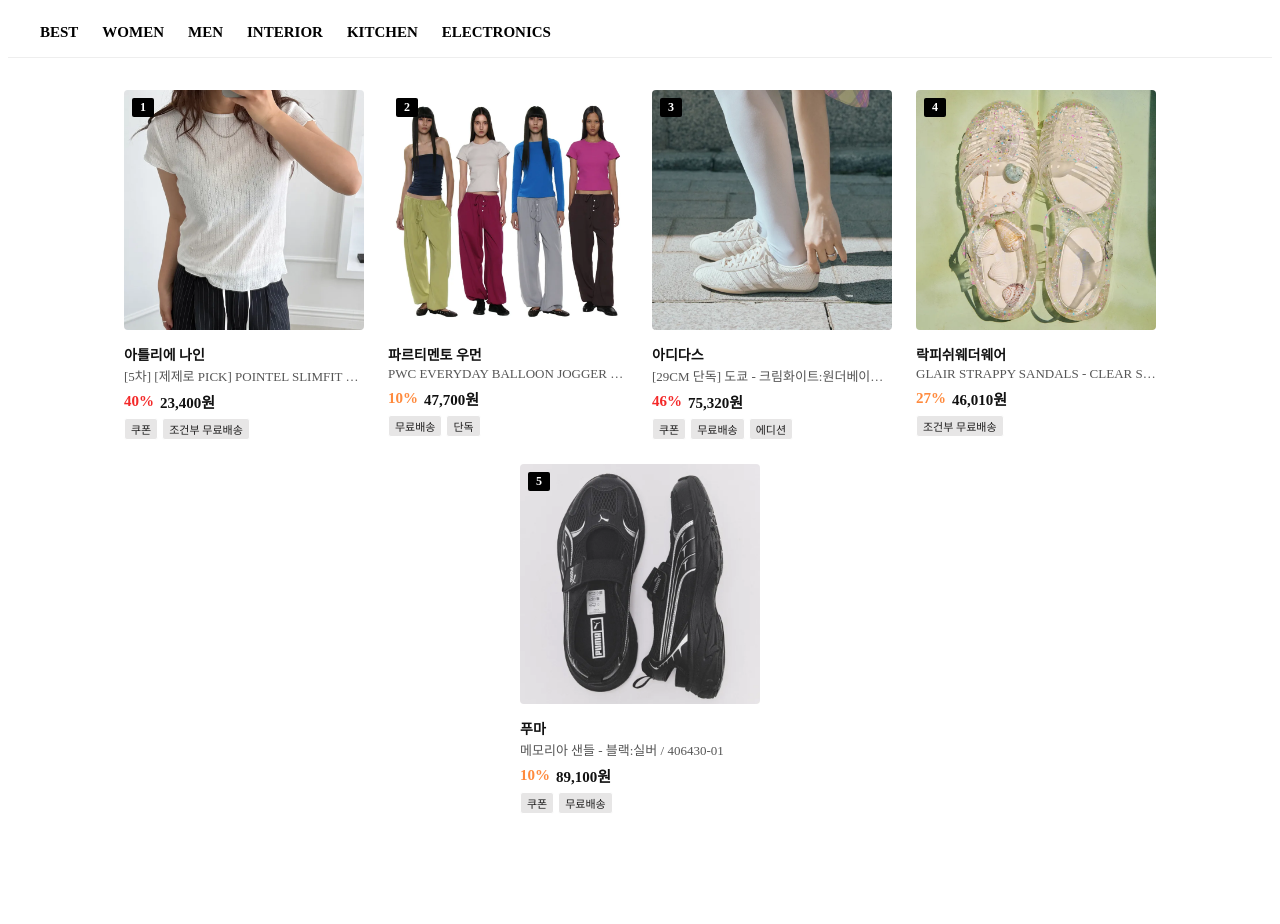
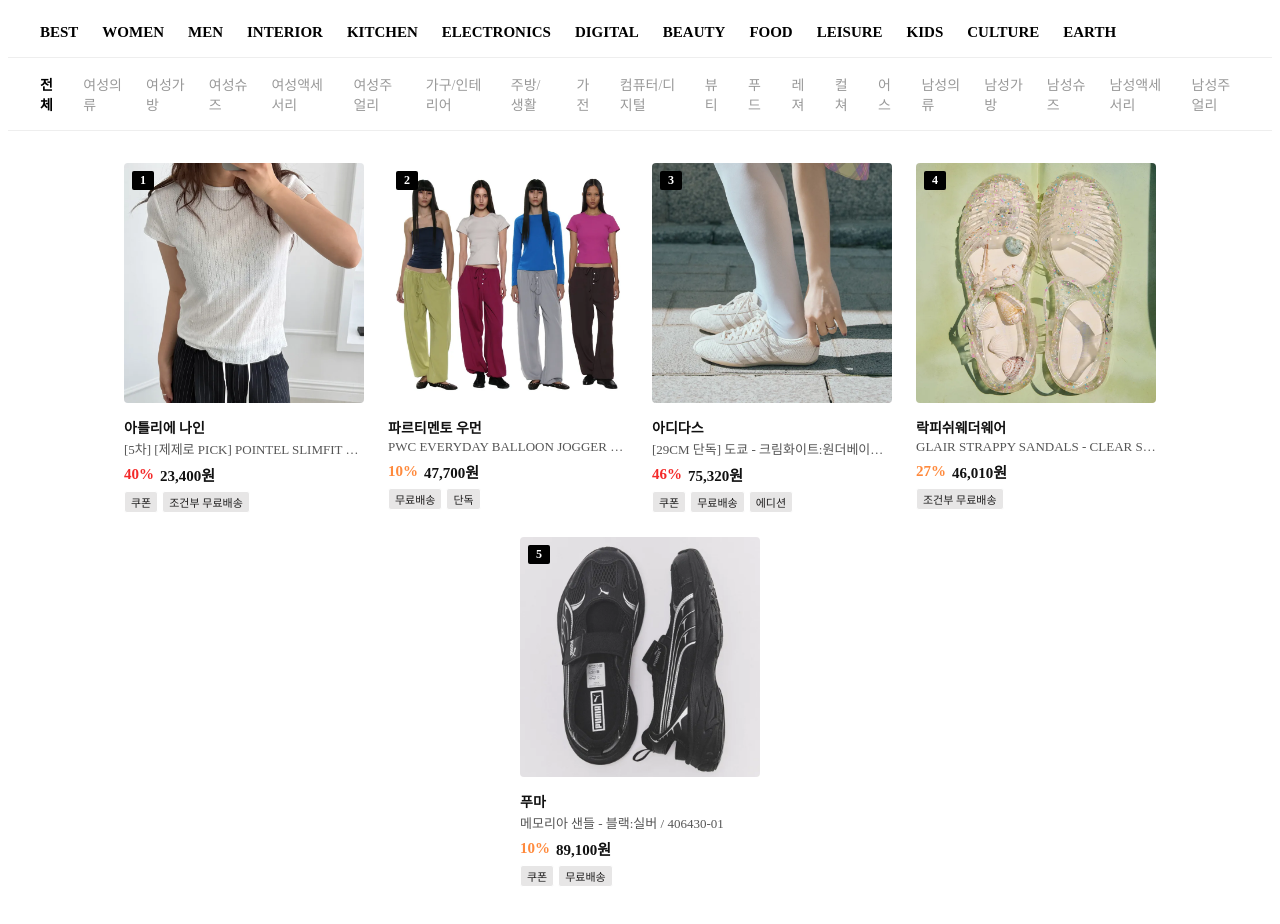
Before and after one commit to Likelion-at-SMWU-14th/ChoiJiWoo, a React (Vite) app in the folder front/week05_hw/: page / in a window 1280 px wide. Shown: the top 924 px of the page. Before the commit the page ends 854 px from the top, so only its background shows below. Built offline with nearby package versions, Linux system fonts and the light colour scheme.

Commit message:
fear: 서브 카테고리 내브바 추가 및 스타일 적용

```diff
--- a/front/week05_hw/src/App.jsx
+++ b/front/week05_hw/src/App.jsx
@@ -10,7 +10,44 @@ import productImage3 from "./assets/아디다스.webp";
 import productImage4 from "./assets/락피쉬웨더웨어.webp";
 import productImage5 from "./assets/푸마.webp";
 
-const navItems = ["BEST", "WOMEN", "MEN", "INTERIOR", "KITCHEN", "ELECTRONICS"];
+const navItems = [
+  "BEST",
+  "WOMEN",
+  "MEN",
+  "INTERIOR",
+  "KITCHEN",
+  "ELECTRONICS",
+  "DIGITAL",
+  "BEAUTY",
+  "FOOD",
+  "LEISURE",
+  "KIDS",
+  "CULTURE",
+  "EARTH",
+];
+
+const subCategories = [
+  "전체",
+  "여성의류",
+  "여성가방",
+  "여성슈즈",
+  "여성액세서리",
+  "여성주얼리",
+  "가구/인테리어",
+  "주방/생활",
+  "가전",
+  "컴퓨터/디지털",
+  "뷰티",
+  "푸드",
+  "레져",
+  "컬쳐",
+  "어스",
+  "남성의류",
+  "남성가방",
+  "남성슈즈",
+  "남성액세서리",
+  "남성주얼리",
+];
 
 function App() {
   return (
@@ -18,6 +55,12 @@ function App() {
       <N.Bar>
         {navItems.map((item, index) => (
           <NavBar key={item} label={item} active={index === 0} />
+        ))}
+      </N.Bar>
+
+      <N.Bar>
+        {subCategories.map((item, index) => (
+          <NavBar key={item} label={item} active={index === 0} variant="sub" />
         ))}
       </N.Bar>
 
--- a/front/week05_hw/src/components/NavBar.jsx
+++ b/front/week05_hw/src/components/NavBar.jsx
@@ -1,6 +1,9 @@
 import * as S from "../styles/NavBar.Styled";
 
-function NavBar({ label, active }) {
+function NavBar({ label, active, variant }) {
+  if (variant === "sub") {
+    return <S.SubBarItem active={active}>{label}</S.SubBarItem>;
+  }
   return <S.BarItem active={active}>{label}</S.BarItem>;
 }
 
--- a/front/week05_hw/src/styles/NavBar.Styled.js
+++ b/front/week05_hw/src/styles/NavBar.Styled.js
@@ -13,3 +13,10 @@ export const BarItem = styled.span`
   color: #000000;
   cursor: pointer;
 `;
+
+export const SubBarItem = styled.span`
+  font-size: 14px;
+  font-weight: ${(props) => (props.active ? "700" : "400")};
+  color: ${(props) => (props.active ? "#000000" : "#999999")};
+  cursor: pointer;
+`;
```
